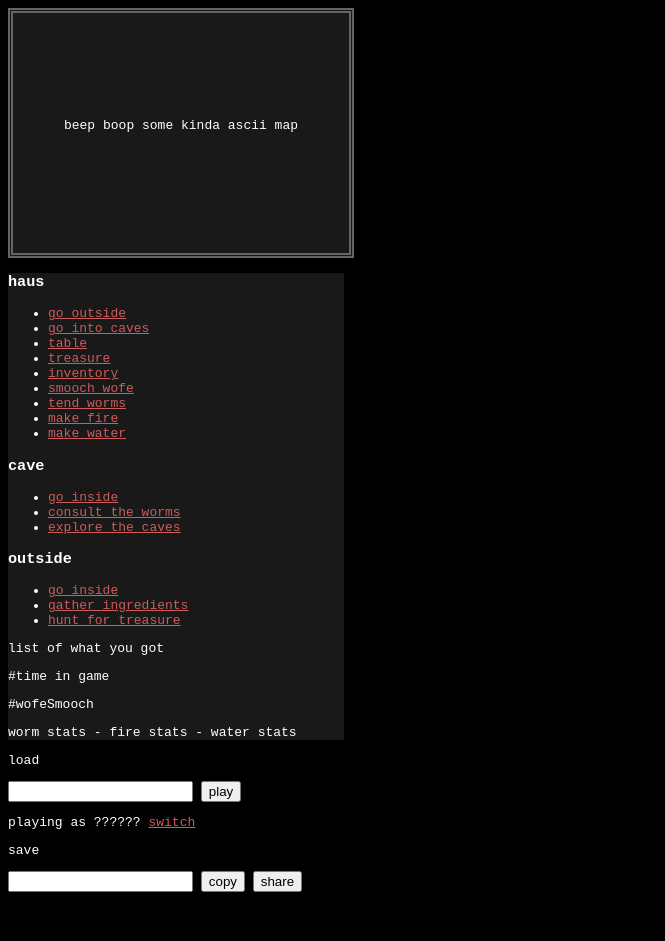
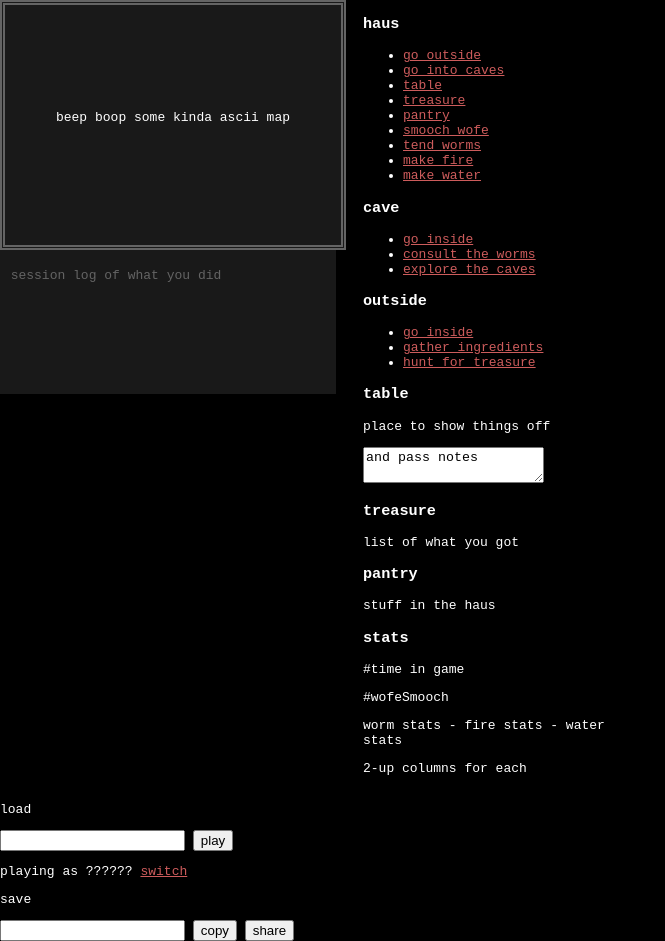
Before and after one commit to mzxio/wormhaus, a plain HTML site: page index.html in a window 1280 px wide. Shown: the whole page, without its empty margins (0-665 px from the left). Before the commit the page ends 900 px from the top, so only its background shows below. Drawn offline with Linux system fonts and the light colour scheme.

Commit message:
make sidebar ui

```diff
--- a/index.html
+++ b/index.html
@@ -3,12 +3,20 @@
   <head>
     <meta charset="utf-8">
     <meta name="viewport" content="width=device-width">
-    <title>replit</title>
+    <title>wormhaus</title>
     <link href="style.css" rel="stylesheet" type="text/css" />
   </head>
   <body>
 
+    <div id="wormhaus">
+
+      <div id="playarea">
         <div id="board"><br><br><br><br><br><br><br>beep boop some kinda ascii map</div>
+
+        <div id="messages">
+          <p>session log of what you did</p>
+        </div>
+      </div>
 
       <div id="actions">
 
@@ -22,7 +30,7 @@
           <!-- collection management -->
           <li><a href="">table</a></li> <!-- featured treasure -->
           <li><a href="">treasure</a></li> <!-- look at treasure -->
-        <li><a href="">inventory</a> <!-- haus stuff -->
+          <li><a href="">pantry</a> <!-- haus stuff -->
           <!-- haus verbs -->
           <li><a href="">smooch wofe</a></li> <!-- wofeSmooch count -->
           <li><a href="">tend worms</a></li> <!-- worm tech tree -->
@@ -49,20 +57,40 @@
           <li><a href="">hunt for treasure</a></li> <!-- hunt minigame -->
         </ul>
 
-      <!-- inventory -->
+        <!-- pantry -->
 
+        <div id="table">
+          <h3>table</h3>
+          <p>place to show things off</p>
+          <textarea>and pass notes</textarea>
+        </div>
+
+        <div id="treasure">
+          <h3>treasure</h3>
           <p>list of what you got</p>
+        </div>
+
+        <div id="pantry">
+          <h3>pantry</h3>
+          <p>stuff in the haus</p>
+        </div>
 
         <!-- stats -->
 
+        <div id="stats">
+          <h3>stats</h3>
           <p>#time in game</p>
           <p>#wofeSmooch</p>
           <p>worm stats - fire stats - water stats</p>
+          <p>2-up columns for each</p>
+        </div>
 
       </div>
 
+    <div id="menu">
 
-  <div id="save">
+        <!-- game control -->
+        <div id="load">
           <p>load</p>
           <input type="text" id="blob"></input>
           <button>play</button>
@@ -76,6 +104,11 @@
           <button>share</button>
         </div>
 
+      </div>
+
+    </div>
+
+
     <script src="script.js"></script>
   </body>
 </html>
--- a/style.css
+++ b/style.css
@@ -2,10 +2,35 @@ body {
   background-color: black;
   color: white;
   font-family: monospace;
+  margin: 0;
 }
 
 a:visited {
   color: indianred;
+}
+
+#wormhaus {
+  max-width: 8in;
+  position: relative;
+}
+
+#playarea,
+#actions {
+  display: inline-block;
+  position: relative;
+  vertical-align: top;
+}
+
+#playarea {
+  width: 3.7in;
+  top: 0;
+  left: 0;
+}
+
+#actions {
+  width: 3in;
+  top: 0;
+  right: 0;
 }
 
 #board {
@@ -18,7 +43,11 @@ a:visited {
   text-align: center;
 }
 
-#actions {
+#messages {
   background-color: rgb(25,25,25);
+  color: rgb(100,100,100);
   width: 3.5in;
+  height: 1.5in;
+  box-sizing: border-box;
+  padding: 4pt 8pt;
 }
```
Lines whose indentation alone changed are shown as unchanged.
